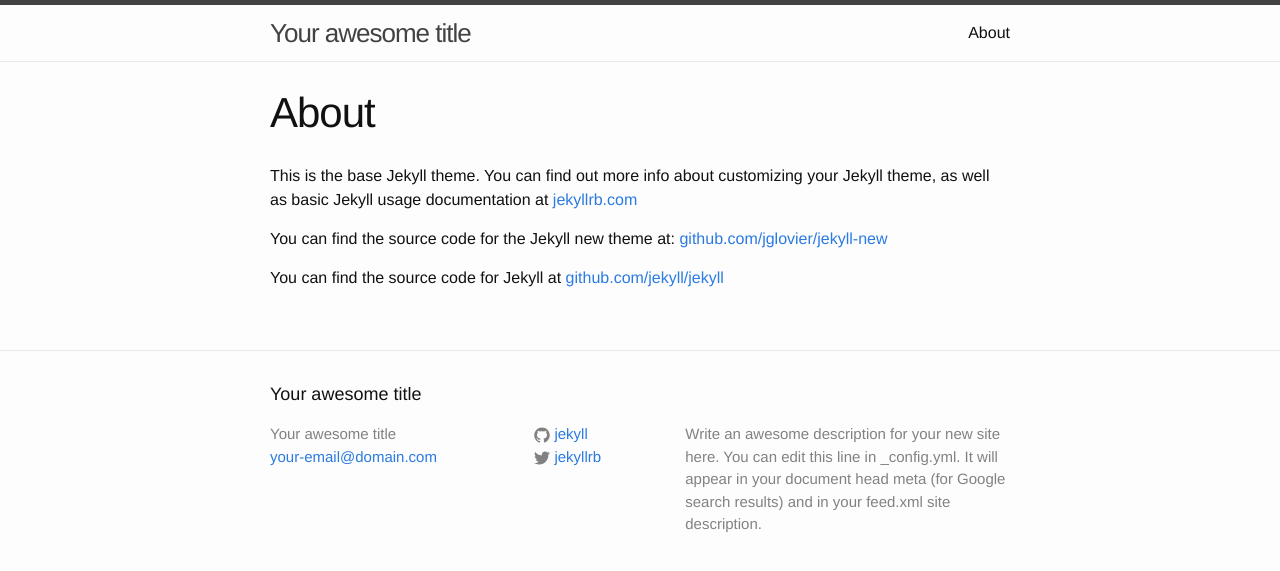
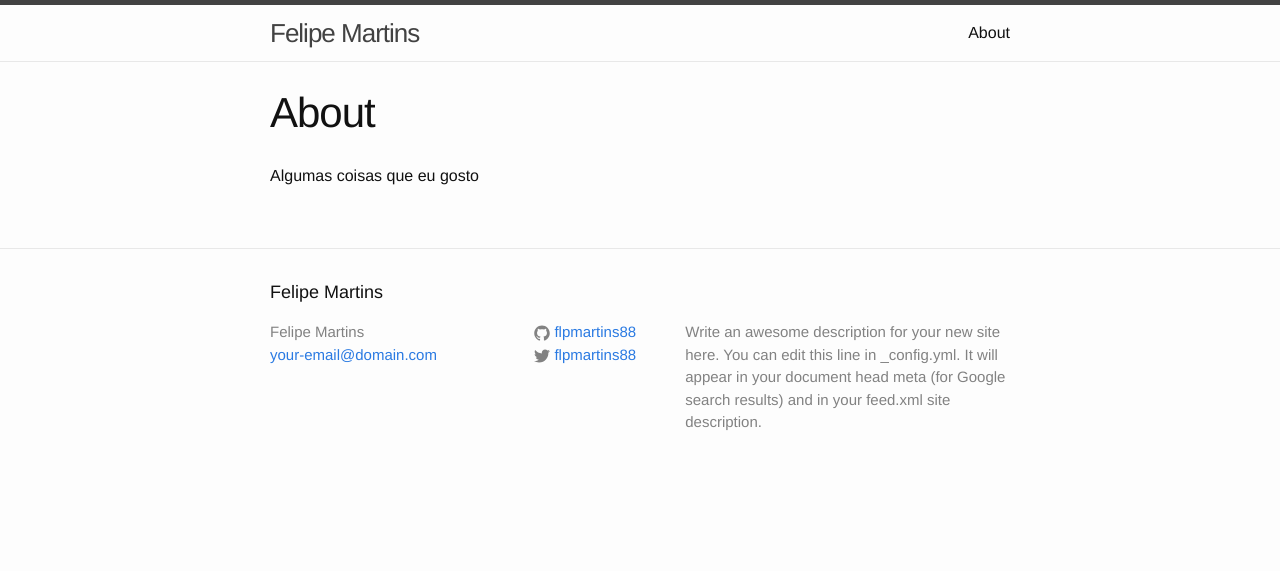
Before and after one commit to flpmartins88/flpmartins88.github.io, a Jekyll site: the page built from about.md, in a window 1280 px wide. Shown: the top 571 px of the page. Built offline with Jekyll 4.4.1, drawn with Linux system fonts in a browser that asks for light colours.

```diff
--- a/_config.yml
+++ b/_config.yml
@@ -1,14 +1,14 @@
 # Site settings
-title: Your awesome title
+title: Felipe Martins
 email: your-email@domain.com
 description: > # this means to ignore newlines until "baseurl:"
   Write an awesome description for your new site here. You can edit this
   line in _config.yml. It will appear in your document head meta (for
   Google search results) and in your feed.xml site description.
 baseurl: "" # the subpath of your site, e.g. /blog/
-url: "http://yourdomain.com" # the base hostname & protocol for your site
-twitter_username: jekyllrb
-github_username:  jekyll
+url: "http://flpmartins88.github.io" # the base hostname & protocol for your site
+twitter_username: flpmartins88
+github_username:  flpmartins88
 
 # Build settings
 markdown: kramdown
--- a/about.md
+++ b/about.md
@@ -4,8 +4,4 @@ title: About
 permalink: /about/
 ---
 
-This is the base Jekyll theme. You can find out more info about customizing your Jekyll theme, as well as basic Jekyll usage documentation at [jekyllrb.com](http://jekyllrb.com/)
-
-You can find the source code for the Jekyll new theme at: [github.com/jglovier/jekyll-new](https://github.com/jglovier/jekyll-new)
-
-You can find the source code for Jekyll at [github.com/jekyll/jekyll](https://github.com/jekyll/jekyll)
+Algumas coisas que eu gosto
```
Also changed, not shown: _posts/2015-08-02-hibernate-4-sem-xml.markdown (added, +165 -0 lines).
